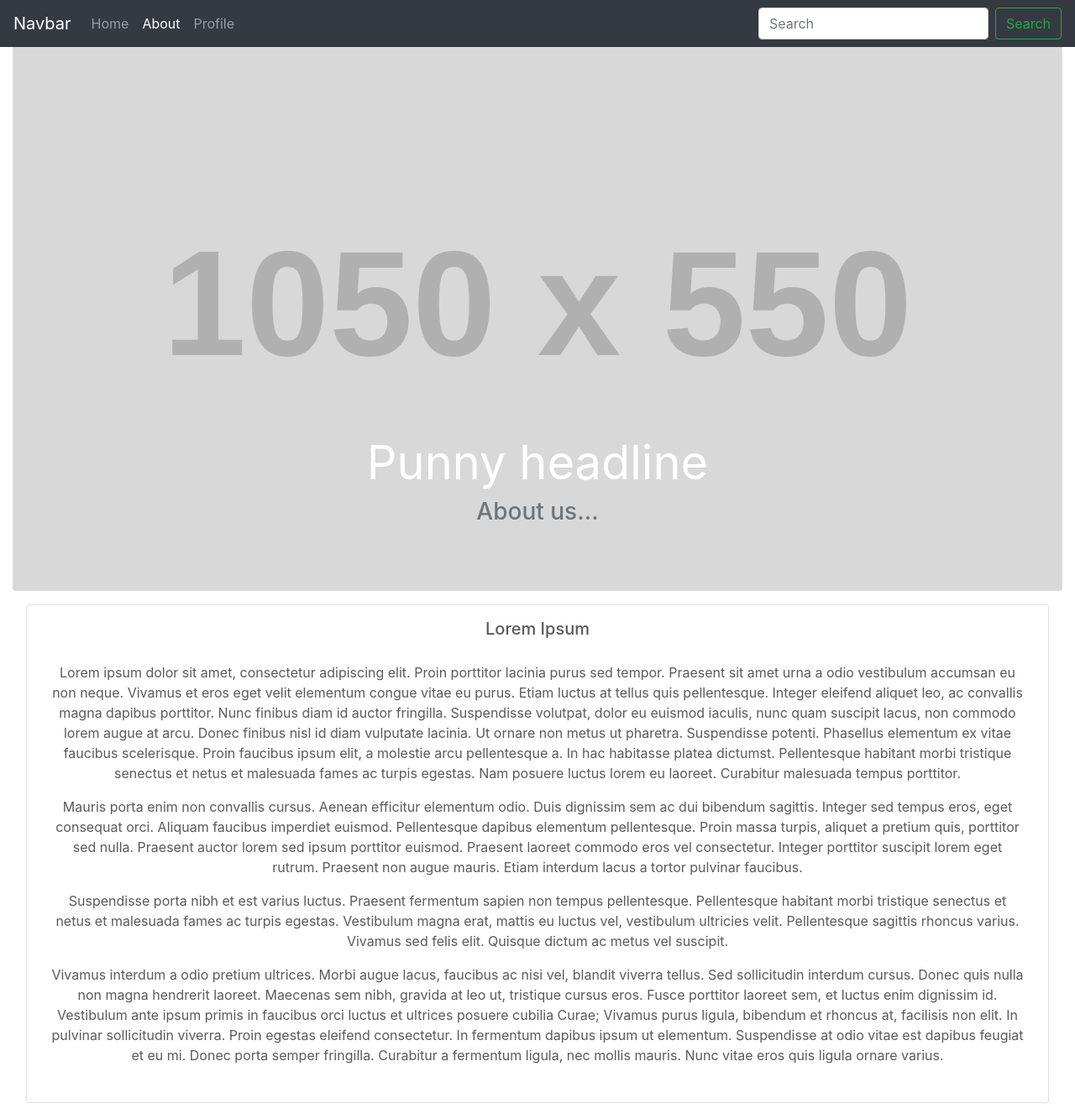
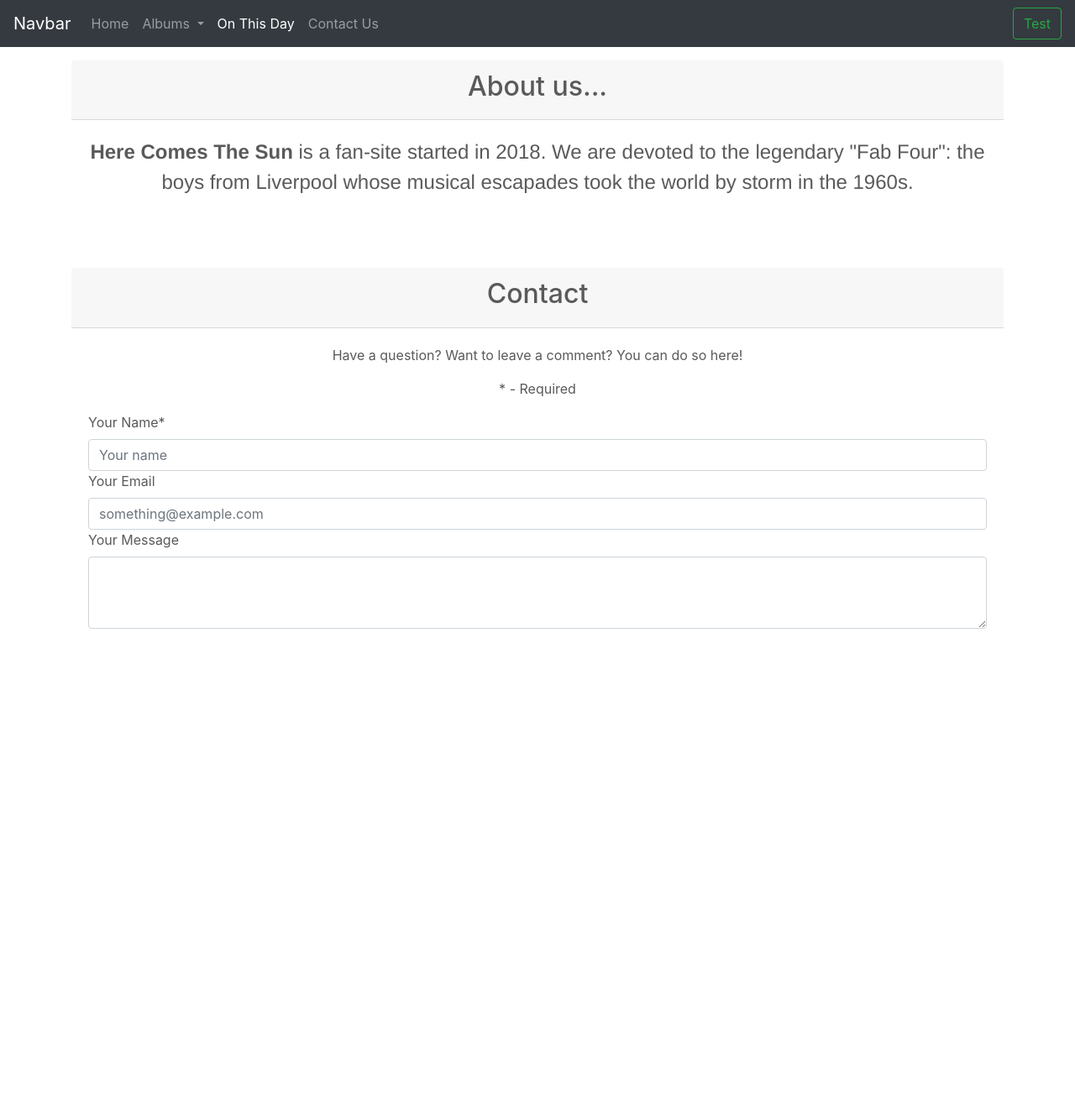
Before and after one commit to amw46/bootstrap-final-is117, a plain HTML site: page about.html in a window 1280 px wide. Shown: the whole page at 84% size. After the commit the page ends 833 px from the top, so only its background shows below. Drawn offline with nearby package versions, Linux system fonts and the light colour scheme; placeholder pictures from the web are drawn by us.

Commit message:
contact page; edits to navbar; testing new styles

```diff
--- a/about.html
+++ b/about.html
@@ -3,7 +3,7 @@
 <head>
     <meta charset="UTF-8">
     <meta name="viewport" content="width=device-width, initial-scale=1, shrink-to-fit=no">
-    <title>Bootstrap Starter 101</title>
+    <title>About Us</title>
 
     <link rel="stylesheet" href="https://maxcdn.bootstrapcdn.com/bootstrap/4.0.0/css/bootstrap.min.css" integrity="sha384-Gn5384xqQ1aoWXA+058RXPxPg6fy4IWvTNh0E263XmFcJlSAwiGgFAW/dAiS6JXm" crossorigin="anonymous">
 
@@ -25,59 +25,68 @@
             <li class="nav-item">
                 <a class="nav-link" href="index.html">Home</a>
             </li>
+            <li class="nav-item dropdown">
+                <a class="nav-link dropdown-toggle" href="#" id="navbarDropdown" role="button" data-toggle="dropdown" aria-haspopup="true" aria-expanded="false">
+                    Albums
+                </a>
+                <div class="dropdown-menu" aria-labelledby="navbarDropdown">
+                    <a class="dropdown-item" href="us.html">US Albums</a>
+                    <div class="dropdown-divider"></div>
+                    <a class="dropdown-item" href="uk.html">UK Albums</a>
+
+                </div>
+            </li>
             <li class="nav-item active">
-                <a class="nav-link" href="about.html">About<span class="sr-only">(current)</span></a>
+            <a class="nav-link" href="onthisday.html">On This Day</a>
+        </li>
+            <li class="nav-item">
+                <a class="nav-link" href="about.html">Contact Us<span class="sr-only">(current)</span></a>
             </li>
-            <li class="nav-item">
-                <a class="nav-link" href="onthisday.html">Profile</a>
-            </li>
+
         </ul>
-        <form class="form-inline my-2 my-lg-0">
-            <input class="form-control mr-sm-2" type="text" placeholder="Search" aria-label="Search">
-            <button class="btn btn-outline-success my-2 my-sm-0" type="submit">Search</button>
-        </form>
+
+        <!-- <button class="btn btn-outline-success my-2 my-sm-0" type="submit">Search</button> -->
+        <a class="btn btn-outline-success my-2 my-sm-0" href="#">Test</a>
+
     </div>
 </nav>
 
 <main role="main">
 
 
-    <div class="container-fluid">
-        <div class="row">
-            <div class="col">
-                <div class="card mx-auto">
-                    <img src="http://via.placeholder.com/1050x550/" class="img-responsive" style="opacity: 0.75;" alt="Responsive image">
-                    <div class="carousel-caption">
-                        <h1 class="display-4 font-weight-normal">Punny headline</h1>
-                        <h3 class="text-muted text-center">About us...</h3>
+    <div class="container">
+        <div class="row-lg-12">
+            <div class="card mt-4 border-0 text-center">
+                <div class="card-header">
+                    <h2>About us...</h2>
+                </div>
+                <div class="card-body">
+                    <p class="big font"><strong>Here Comes The Sun</strong> is a fan-site started in 2018. We are devoted to the legendary "Fab Four": the boys from Liverpool whose musical escapades took the world by storm in the 1960s. </p>
+                </div>
+            </div>
+        </div>
+        <div class="row-lg-12">
+            <div class="card border-0 mt-5">
+               <div class="card-header text-center">
+                   <h2>Contact</h2>
+               </div>
+                <div class="card-body">
+                    <p class="text-center">Have a question? Want to leave a comment? You can do so here!</p>
+                    <p class="text-center">* - Required</p>
+                    <div class="form-group">
+                        <label for="nameform">Your Name*</label>
+                        <input type="text" id="nameform" class="form-control" placeholder="Your name" required>
+                        <label for="email">Your Email</label>
+                        <input type="email" id="email" class="form-control" placeholder="something@example.com">
+                        <label for="textarea1">Your Message</label>
+                        <textarea class="form-control" id="textarea1" rows="3"></textarea>
                     </div>
                 </div>
             </div>
         </div>
-        <div class="row">
-            <div class="col">
-                <div class="card m-3 p-2 text-center">
-                    <h5 class="card-title my-2">Lorem Ipsum</h5>
-                    <div class="card-body">
-                        <p>
 
 
-                            Lorem ipsum dolor sit amet, consectetur adipiscing elit. Proin porttitor lacinia purus sed tempor. Praesent sit amet urna a odio vestibulum accumsan eu non neque. Vivamus et eros eget velit elementum congue vitae eu purus. Etiam luctus at tellus quis pellentesque. Integer eleifend aliquet leo, ac convallis magna dapibus porttitor. Nunc finibus diam id auctor fringilla. Suspendisse volutpat, dolor eu euismod iaculis, nunc quam suscipit lacus, non commodo lorem augue at arcu. Donec finibus nisl id diam vulputate lacinia. Ut ornare non metus ut pharetra. Suspendisse potenti. Phasellus elementum ex vitae faucibus scelerisque. Proin faucibus ipsum elit, a molestie arcu pellentesque a. In hac habitasse platea dictumst. Pellentesque habitant morbi tristique senectus et netus et malesuada fames ac turpis egestas. Nam posuere luctus lorem eu laoreet. Curabitur malesuada tempus porttitor.
-                        </p>
-                        <p>
-                            Mauris porta enim non convallis cursus. Aenean efficitur elementum odio. Duis dignissim sem ac dui bibendum sagittis. Integer sed tempus eros, eget consequat orci. Aliquam faucibus imperdiet euismod. Pellentesque dapibus elementum pellentesque. Proin massa turpis, aliquet a pretium quis, porttitor sed nulla. Praesent auctor lorem sed ipsum porttitor euismod. Praesent laoreet commodo eros vel consectetur. Integer porttitor suscipit lorem eget rutrum. Praesent non augue mauris. Etiam interdum lacus a tortor pulvinar faucibus.
-                        </p>
-                        <p>
-                            Suspendisse porta nibh et est varius luctus. Praesent fermentum sapien non tempus pellentesque. Pellentesque habitant morbi tristique senectus et netus et malesuada fames ac turpis egestas. Vestibulum magna erat, mattis eu luctus vel, vestibulum ultricies velit. Pellentesque sagittis rhoncus varius. Vivamus sed felis elit. Quisque dictum ac metus vel suscipit.
-                        </p>
-                        <p>
-                            Vivamus interdum a odio pretium ultrices. Morbi augue lacus, faucibus ac nisi vel, blandit viverra tellus. Sed sollicitudin interdum cursus. Donec quis nulla non magna hendrerit laoreet. Maecenas sem nibh, gravida at leo ut, tristique cursus eros. Fusce porttitor laoreet sem, et luctus enim dignissim id. Vestibulum ante ipsum primis in faucibus orci luctus et ultrices posuere cubilia Curae; Vivamus purus ligula, bibendum et rhoncus at, facilisis non elit. In pulvinar sollicitudin viverra. Proin egestas eleifend consectetur. In fermentum dapibus ipsum ut elementum. Suspendisse at odio vitae est dapibus feugiat et eu mi. Donec porta semper fringilla. Curabitur a fermentum ligula, nec mollis mauris. Nunc vitae eros quis ligula ornare varius.
-                        </p>
-                    </div>
-                </div>
-            </div>
 
-        </div>
     </div>
 </main><!-- /.container -->
 
--- a/css/starter-template.css
+++ b/css/starter-template.css
@@ -35,3 +35,11 @@ li {
 .tunes:hover {
     color: deepskyblue;
 }
+
+.big {
+    font-size:150%;
+}
+
+.font {
+    font-family: "Helvetica Neue";
+}
```
Also changed, not shown: index.html (+5 -3 lines), onthisday.html (+22 -10 lines).
